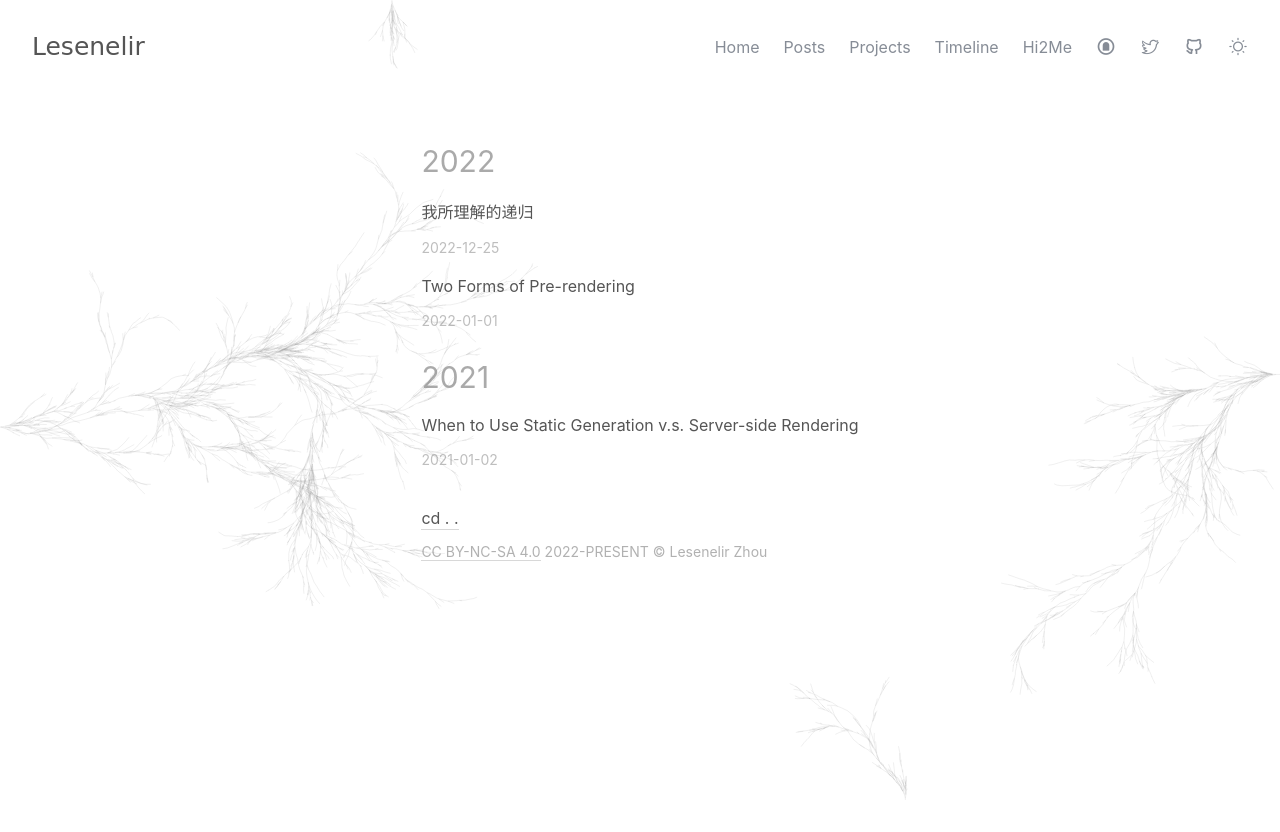
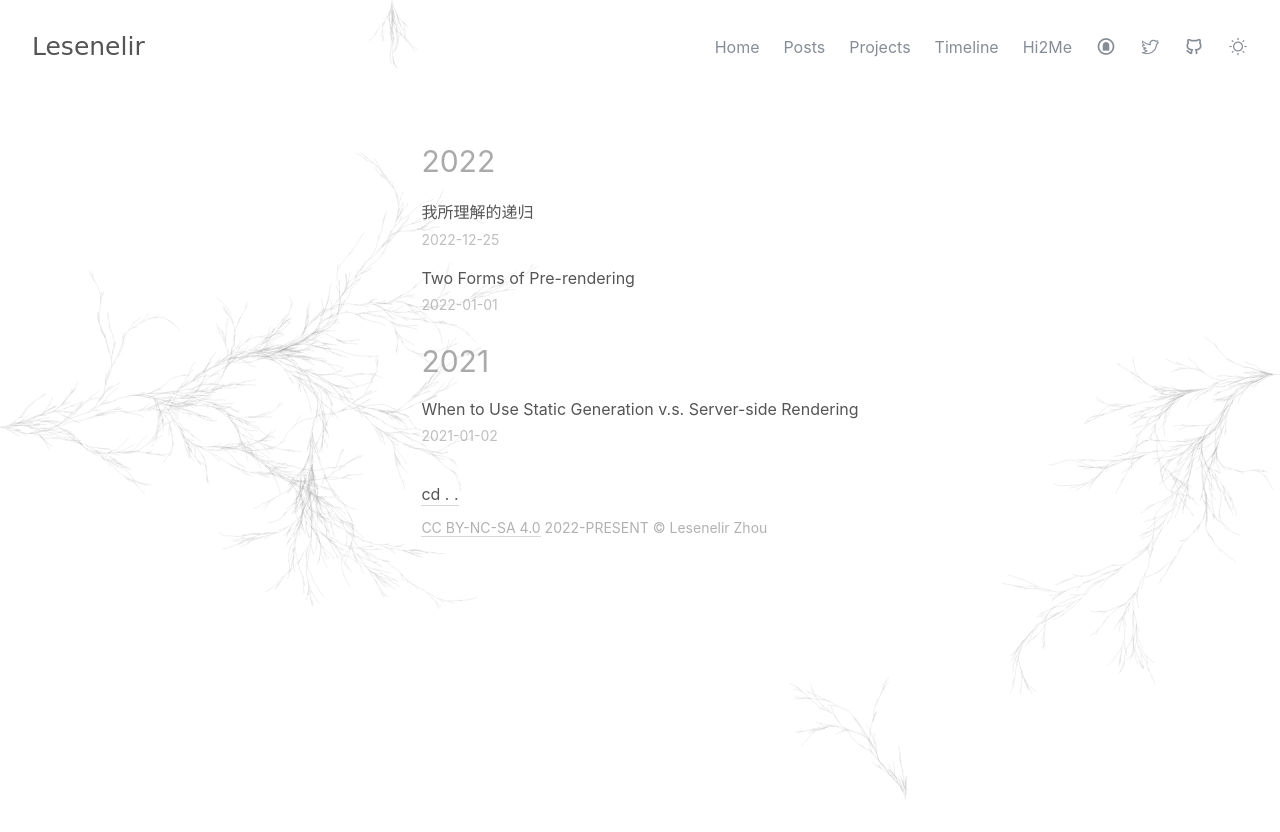
Before and after one commit to lesenelir/lesenelir.zz, a Next.js app: page /posts in a window 1280 px wide. Shown: the top 832 px of the page. Built offline with nearby package versions, Linux system fonts and the light colour scheme.

Commit message:
chore: add posts page date margin-top

```diff
--- a/styles/posts.module.css
+++ b/styles/posts.module.css
@@ -26,6 +26,7 @@
   font-size: 14px;
   color: rgba(125, 125, 125, .5);
   transition: 0.3s;
+  margin-top: -8px;
 }
 
 .itemContainer:hover .title {
```
